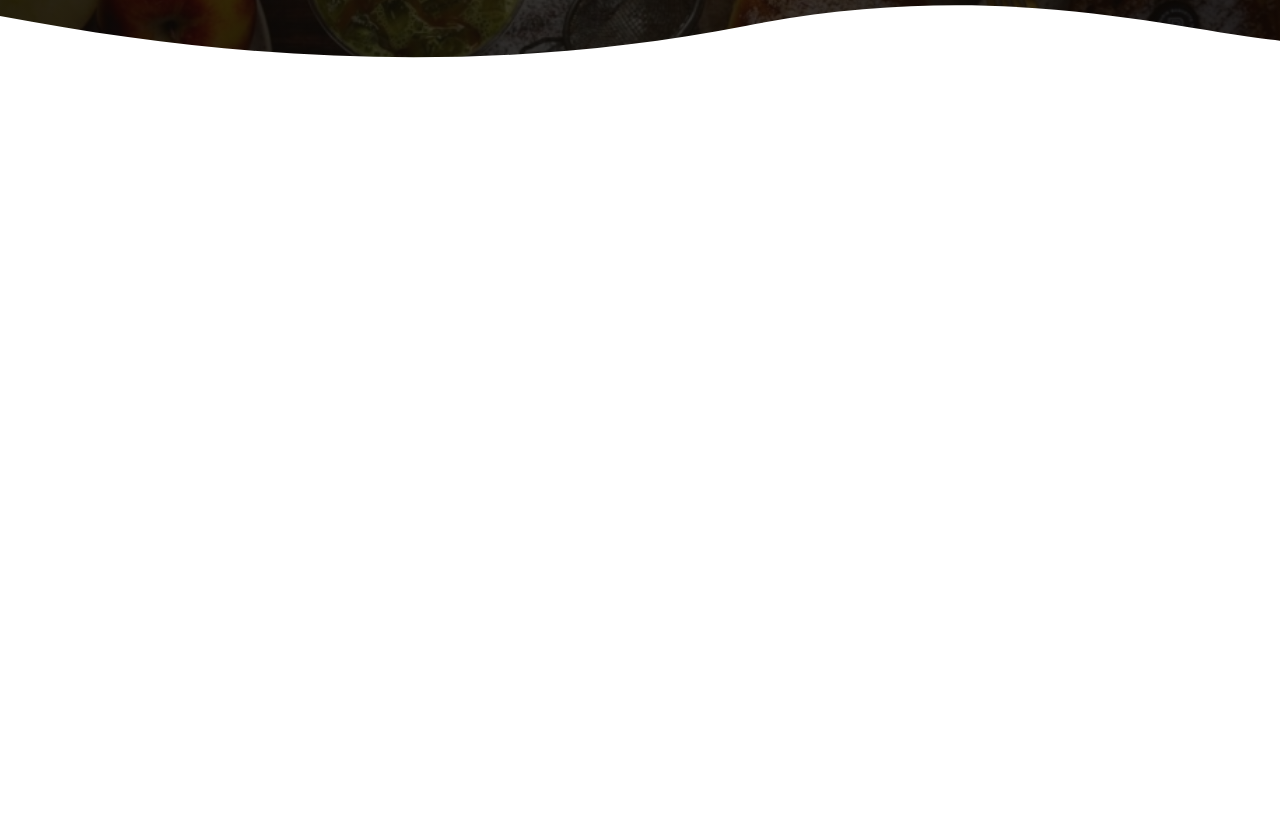
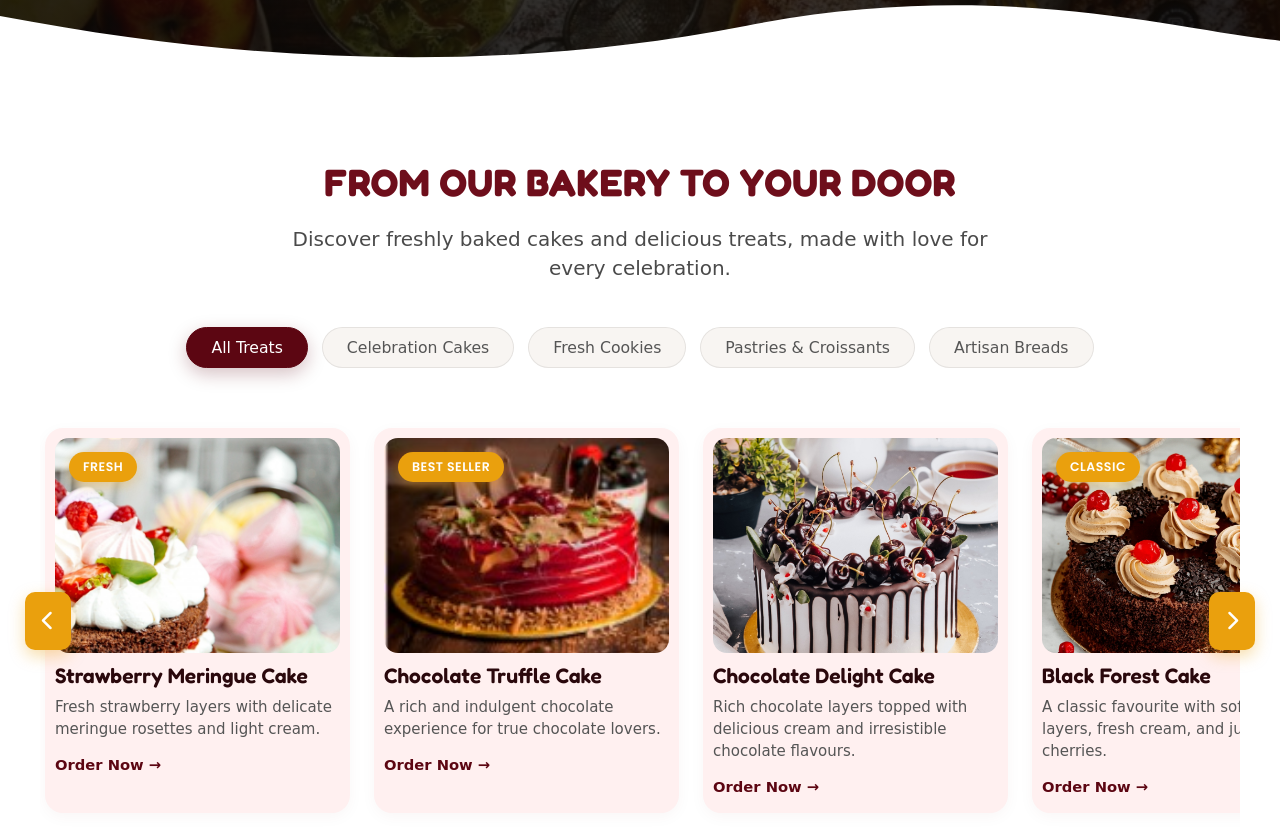
Before and after one commit to Anurag-lakra610/gopal-bakery-, a website: page index.html in a window 1280 px wide. Shown: the part 698-1529 px from the top of the page. Drawn offline with Linux system fonts and the light colour scheme; the site is published under a folder, as on GitHub Pages, so addresses that start at the root find nothing; a web font is replaced by a local one.

```diff
--- a/index.html
+++ b/index.html
@@ -649,6 +649,6 @@
     </footer>
 
     <!-- Vanilla JavaScript -->
-    <script type="module" src="/script.js"></script>
+    <script src="script.js"></script>
 </body>
 </html>
```
Also changed, not shown: package.json (+1 -10 lines), vercel.json (deleted).
